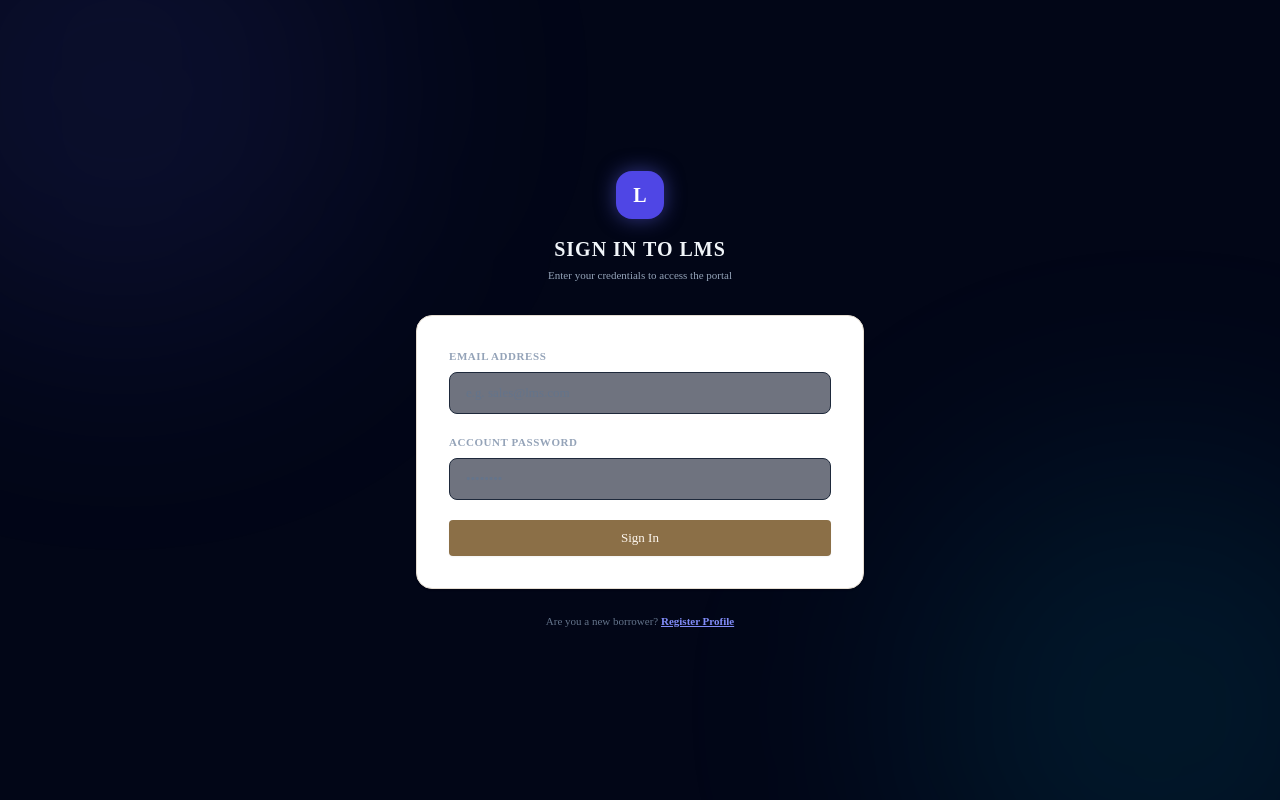
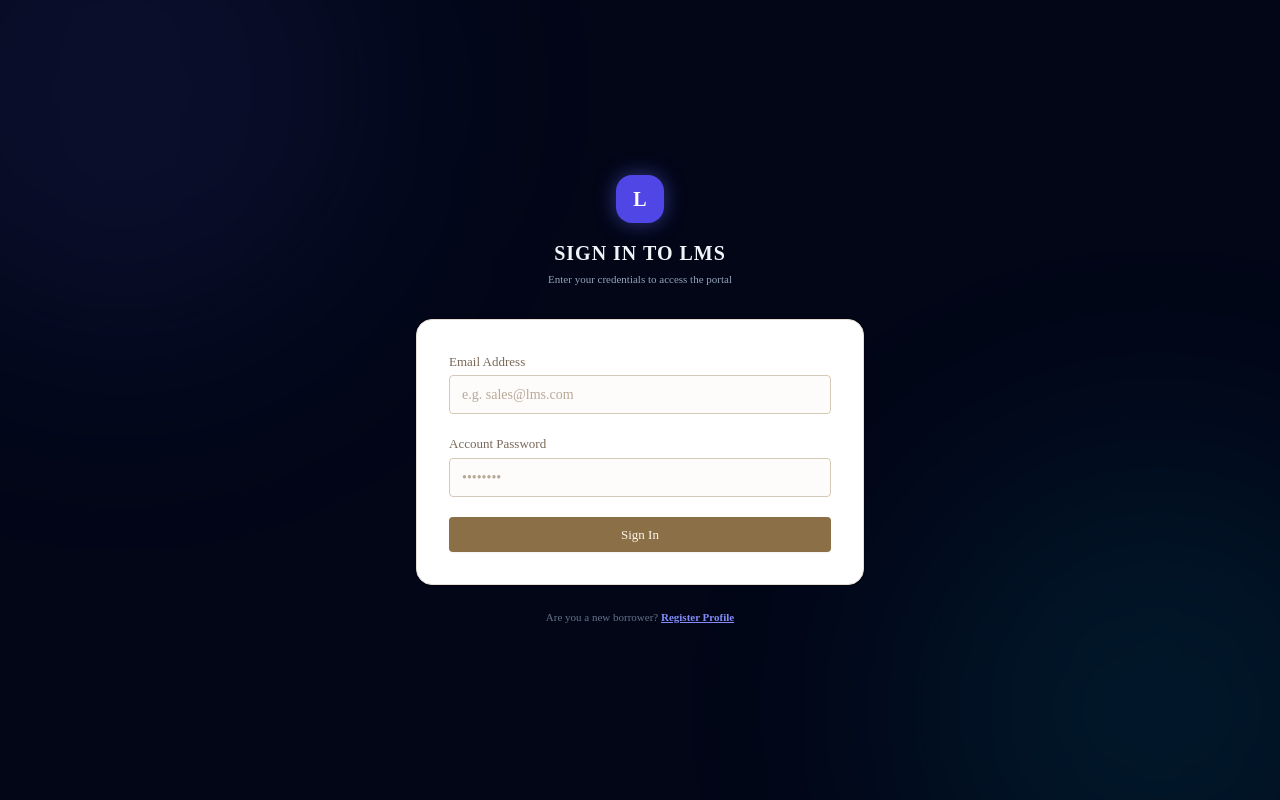
Before and after one commit to SOURAVi0001/super-potato, a Next.js app in the folder apps/client/: page /login in a window 1280 px wide. Built offline with nearby package versions, Linux system fonts and the light colour scheme; no server answers.

Commit message:
update form inputs — hairline border, warm white background

```diff
--- a/apps/client/src/components/ui/Input.tsx
+++ b/apps/client/src/components/ui/Input.tsx
@@ -8,21 +8,21 @@ interface InputProps extends React.InputHTMLAttributes<HTMLInputElement> {
 export const Input = React.forwardRef<HTMLInputElement, InputProps>(
   ({ label, error, className = '', ...props }, ref) => {
     return (
-      <div className="w-full">
+      <div className="w-full flex flex-col gap-1">
         {label && (
-          <label className="block text-xs font-semibold text-slate-400 uppercase tracking-wider mb-2">
+          <label className="text-[13px] text-stone-600 font-medium">
             {label}
           </label>
         )}
         <input
           ref={ref}
-          className={`w-full bg-slate-900/60 border border-slate-800 text-slate-100 placeholder-slate-500 rounded-lg px-4 py-2.5 text-sm transition-all duration-300 focus:outline-none focus:border-indigo-500 focus:ring-1 focus:ring-indigo-500/30 hover:border-slate-700 ${className} ${
-            error ? 'border-rose-500/70 focus:border-rose-500 focus:ring-rose-500/20' : ''
+          className={`w-full border border-stone-300 rounded bg-[#fdfcfa] text-stone-800 text-[14px] px-3 py-2 placeholder:text-stone-400 focus:outline-none focus:border-brand-600 focus:ring-2 focus:ring-brand-600/15 transition-all duration-150 ${className} ${
+            error ? 'border-[#d4a898] focus:border-[#7a2e20] focus:ring-2 focus:ring-[#7a2e20]/10' : ''
           }`}
           {...props}
         />
         {error && (
-          <p className="mt-1.5 text-xs text-rose-400 font-semibold tracking-wide">{error}</p>
+          <p className="text-[12px] text-[#7a2e20] mt-0.5">{error}</p>
         )}
       </div>
     );
```
